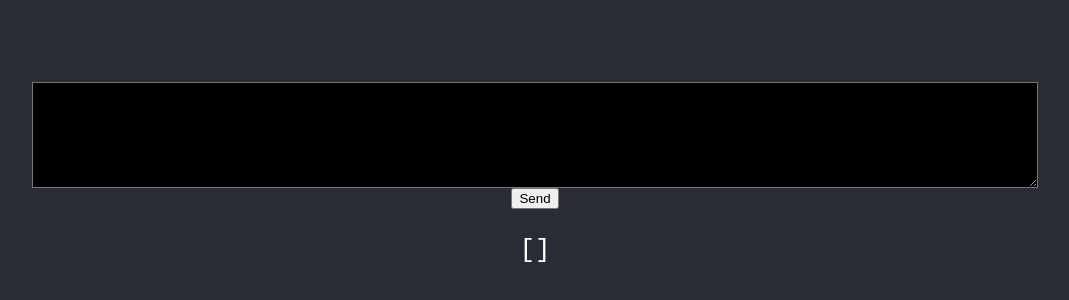
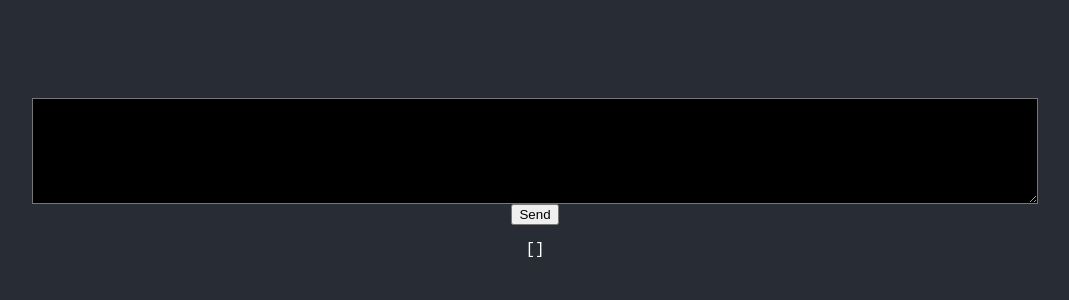
Before and after one commit to platevoltage/rubber-pelican, a React (Create React App) app in the folder frontend/: page / in a window 1280 px wide. Shown: the part 214-514 px from the top of the page, without its empty margins (105-1174 px from the left). Built offline with nearby package versions, Linux system fonts and the light colour scheme.

Commit message:
nested while sort of works now

```diff
--- a/frontend/src/App.css
+++ b/frontend/src/App.css
@@ -6,6 +6,6 @@
   flex-direction: column;
   align-items: center;
   justify-content: center;
-  font-size: calc(10px + 2vmin);
+  font-size: 1rem;
   color: white;
 }
--- a/frontend/src/components/DuckyInput.tsx
+++ b/frontend/src/components/DuckyInput.tsx
@@ -11,8 +11,8 @@ function DuckyInput() {
 
     function codeBlockToJson(lines: string[]) {
         let newBlock = false;
-        const block = [];
-        const _json = [];
+        let block = [];
+        let _json = [];
         for (let line of lines) {
             line = line.trim();
             const lineObject = {};
@@ -33,9 +33,10 @@ function DuckyInput() {
                 newBlock = true;
             }
             if ("ENDWHILE" in lineObject) {
+                // block.pop();
                 newBlock = false;
-                block.pop();
                 const value = codeBlockToJson(block);
+                block = [];
                 Object.defineProperty(_json[_json.length -1], "block", { value , enumerable: true});
             }
 
```
